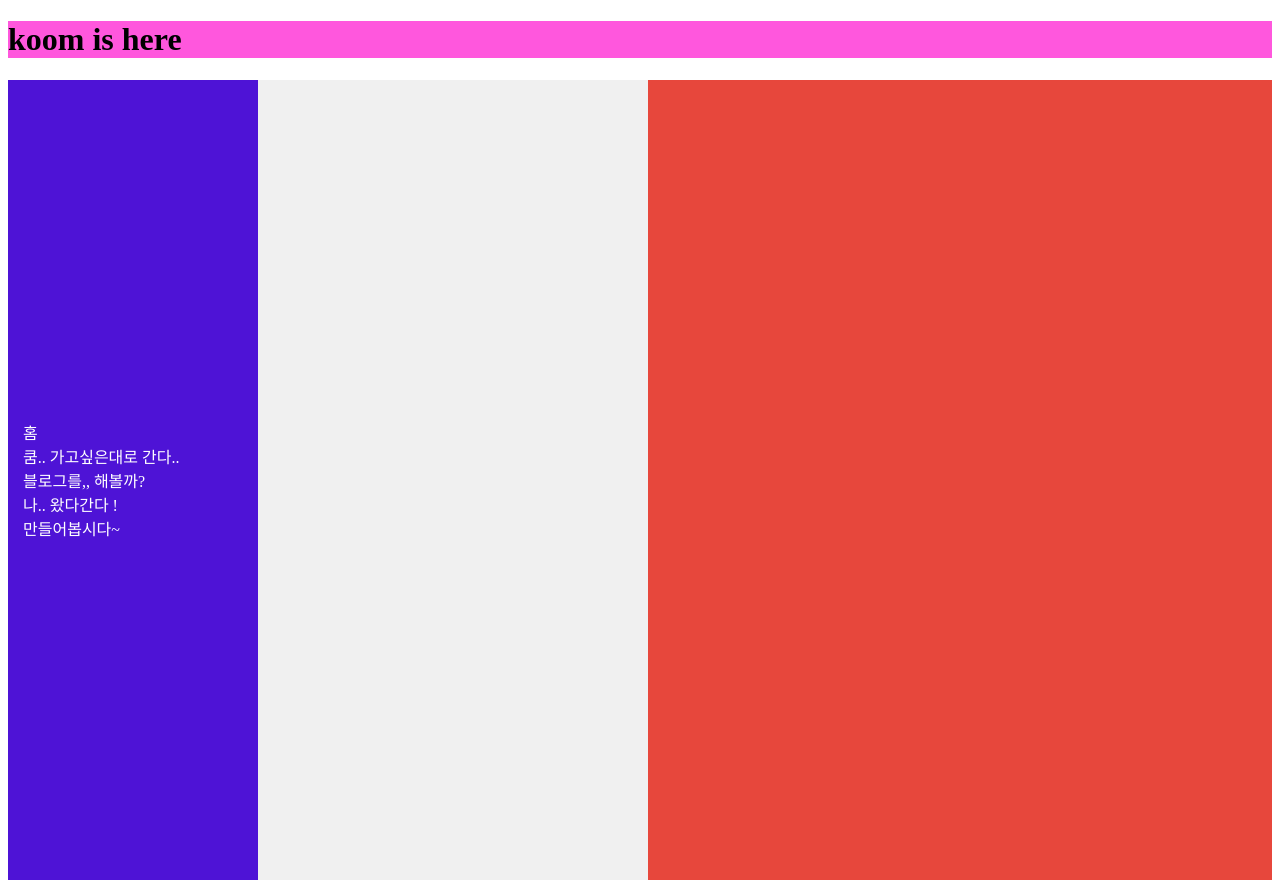
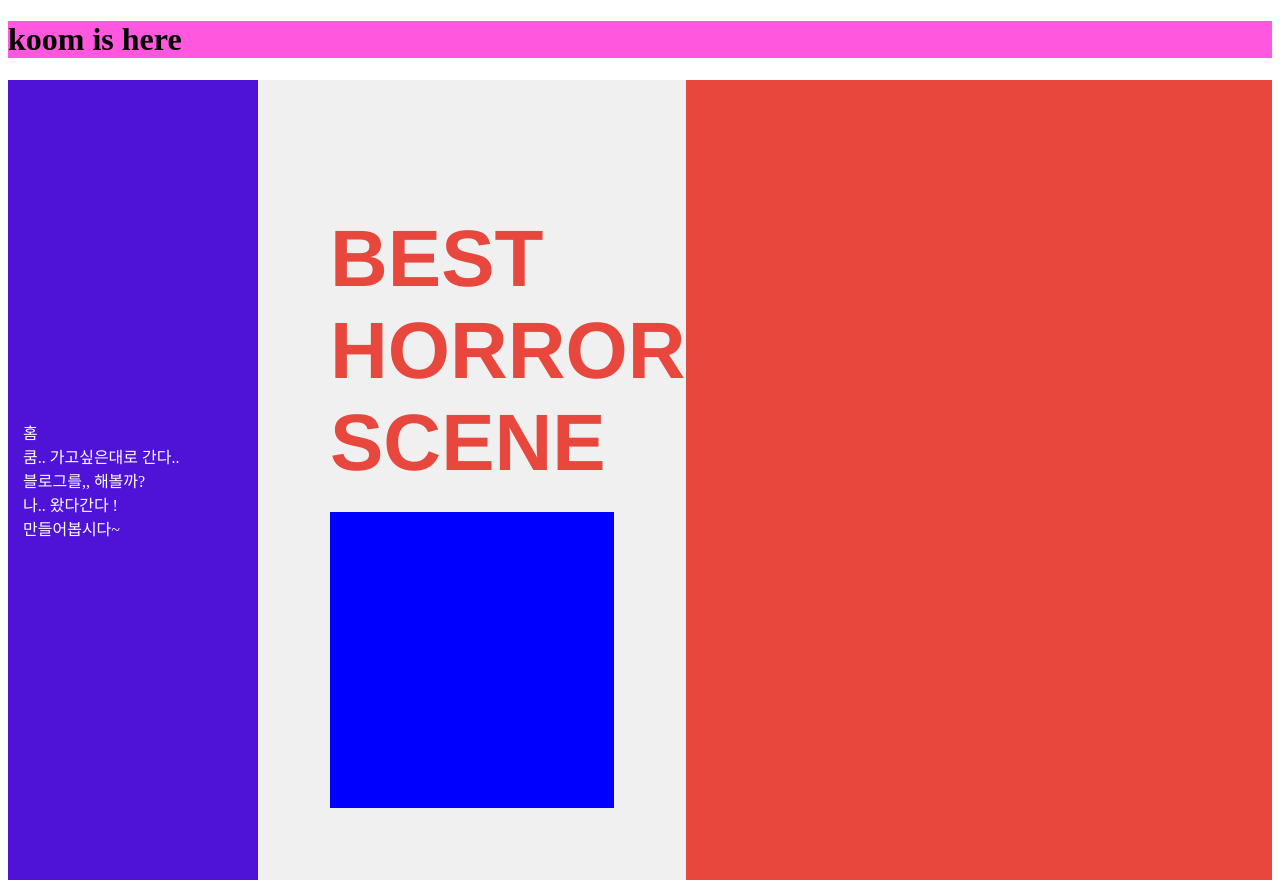
Before and after one commit to zikoom/kooms-day, a React (Create React App) app: page /zaduguaza/main in a window 1280 px wide. Built offline with nearby package versions, Linux system fonts and the light colour scheme.

Commit message:
왼쪽 navbar 영역 잡기

```diff
--- a/src/jaduguaza/Mine.js
+++ b/src/jaduguaza/Mine.js
@@ -6,8 +6,22 @@ function Mine(){
 
     <div className="horror-top-wrapper">
       <div className="horror-nav">
-        <div className="horror-nav-upper"></div>
-        <div className="horror-nav-below"></div>
+        <div className="horror-nav-upper">
+          <hgroup>
+            <h1>
+              BEST
+              <span></span>
+              horror
+              <span></span>
+              SCENE
+            </h1>
+          </hgroup>
+        </div>
+        <div className="horror-nav-below">
+          <div className="below-container">
+
+          </div>
+        </div>
       </div>
       <div className="horror-header"></div>
       <div className="horror-content"></div>
--- a/src/jaduguaza/Mine.scss
+++ b/src/jaduguaza/Mine.scss
@@ -1,3 +1,5 @@
+@import '../scss/varilable.scss';
+
 .horror-top-wrapper{
   display: grid;
   grid-template-columns: 1fr 1.6fr;
@@ -11,27 +13,52 @@
   grid-row: 1 / 3;
   background-color: #F0F0F0;
 
-  // display: flex;
-  // flex-direction: row;
+  display: flex;
+  flex-direction: column;
 
   .horror-nav-upper{
     width: inherit;
-    height: 45vh;
+    height: 45%;
+
+
+    hgroup{
+      padding: 10vh 0 0 72px;
+      h1{
+        display: block;
+        font-family: RingsideExtraWide-Book,Blank,Helvetica Neue,Helvetica,sans-serif;
+        text-transform: uppercase;
+        font-size: 5rem;
+        color: $MAIN_COLOR;
+
+      }
+
+      span{
+        display: block;
+      }
+    }
+
   }
   .horror-nav-below{
     width: inherit;
-    height: 55vh;
+    height: 55%;
+
+    padding: 72px;
+
+    .below-container{
+      background-color: blue;
+      height: 100%;
+    }
   }
 }
 
 .horror-header{
   grid-column: 2 / 3;
   grid-row: 1 / span 1;
-  background-color: #E7473C;
+  background-color: $MAIN_COLOR;
 }
 
 .horror-content{
   grid-column: 2 / 3;
   grid-row: 2 / span 1;
-  background-color: #E7473C;
+  background-color: $MAIN_COLOR;
 }
--- /dev/null
+++ b/src/scss/_varilable.scss
@@ -0,0 +1 @@
+$MAIN_COLOR: #e7473c;
```
